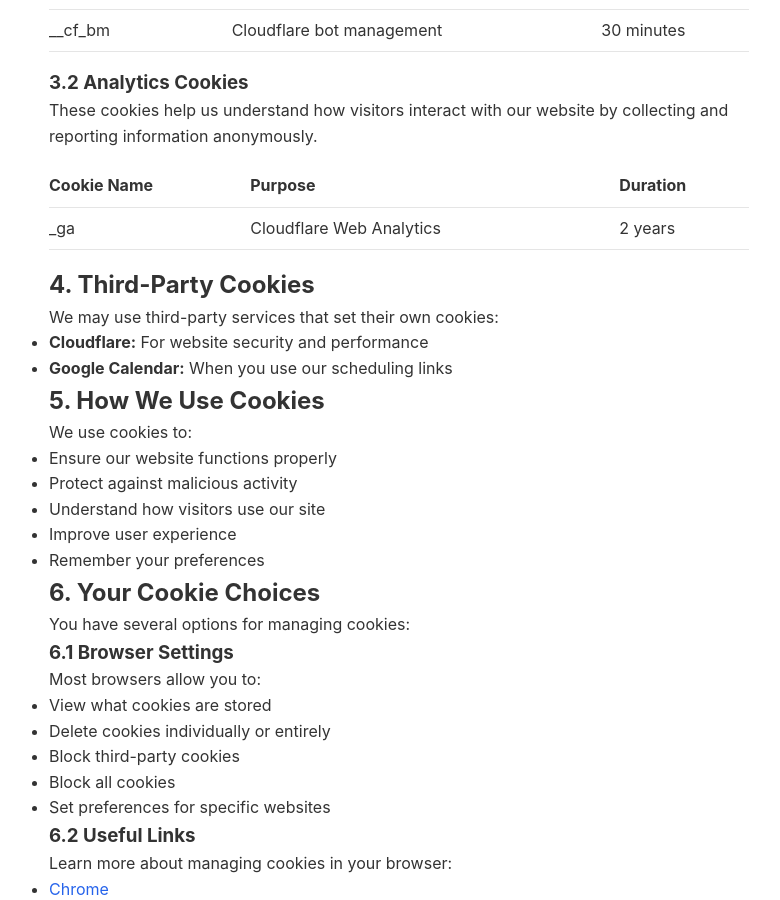
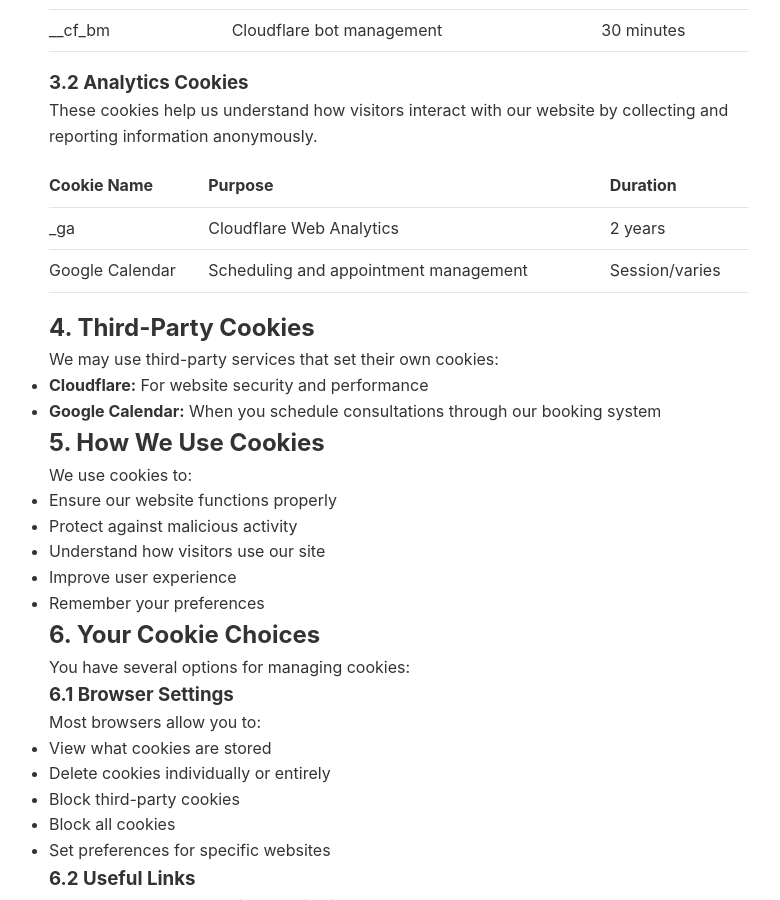
Before and after one commit to QVXXLabs/qvxx-website, a Jekyll site: the page built from cookies.html, in a window 1280 px wide and 900 px high, scrolled down 726 px. Shown: the whole window, without its empty margins (241-1021 px from the left). Built offline with Jekyll 4.4.1, drawn with Linux system fonts in a browser that asks for light colours.

Commit message:
Add Google Calendar cookies to cookie policy

```diff
--- a/cookies.html
+++ b/cookies.html
@@ -43,13 +43,18 @@
             <td style="padding: 0.5rem 0;">Cloudflare Web Analytics</td>
             <td style="padding: 0.5rem 0;">2 years</td>
         </tr>
+        <tr style="border-bottom: 1px solid #e5e5e5;">
+            <td style="padding: 0.5rem 0;">Google Calendar</td>
+            <td style="padding: 0.5rem 0;">Scheduling and appointment management</td>
+            <td style="padding: 0.5rem 0;">Session/varies</td>
+        </tr>
     </table>
 
     <h2>4. Third-Party Cookies</h2>
     <p>We may use third-party services that set their own cookies:</p>
     <ul>
         <li><strong>Cloudflare:</strong> For website security and performance</li>
-        <li><strong>Google Calendar:</strong> When you use our scheduling links</li>
+        <li><strong>Google Calendar:</strong> When you schedule consultations through our booking system</li>
     </ul>
 
     <h2>5. How We Use Cookies</h2>
```
